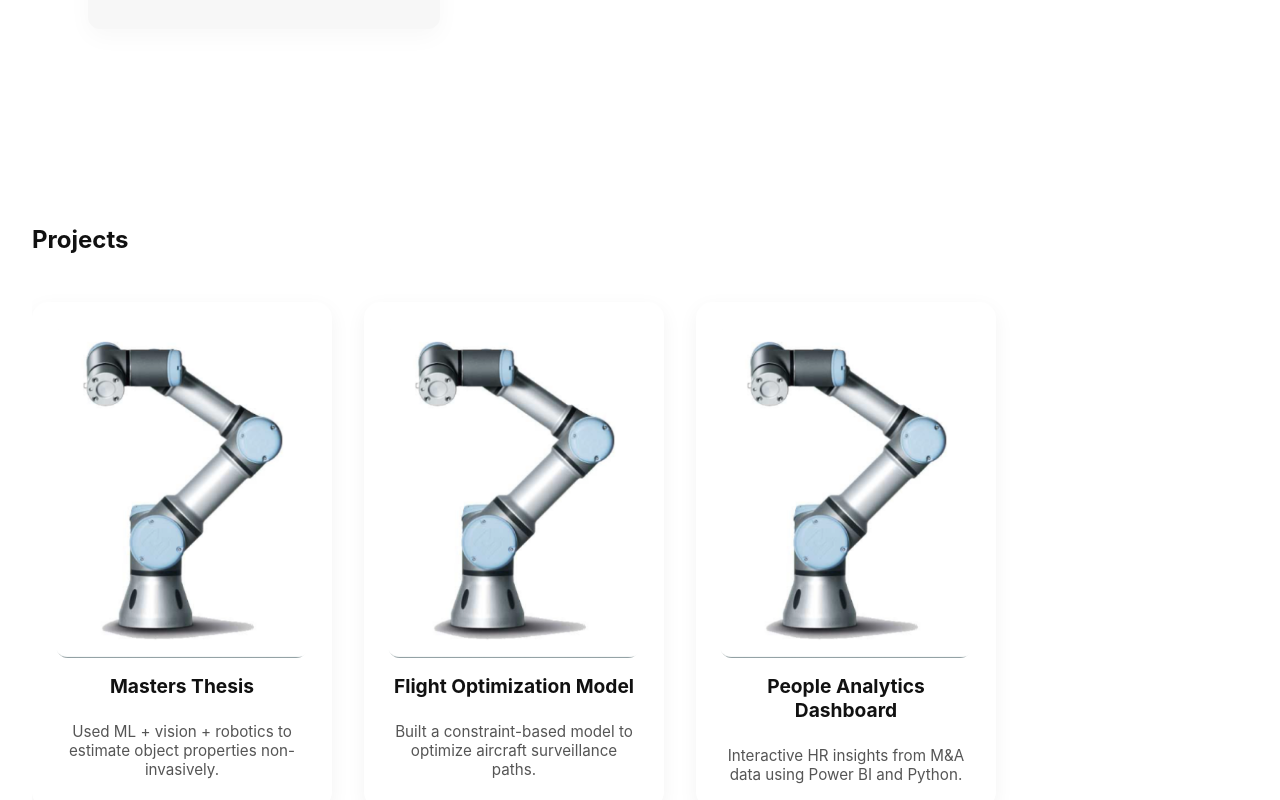
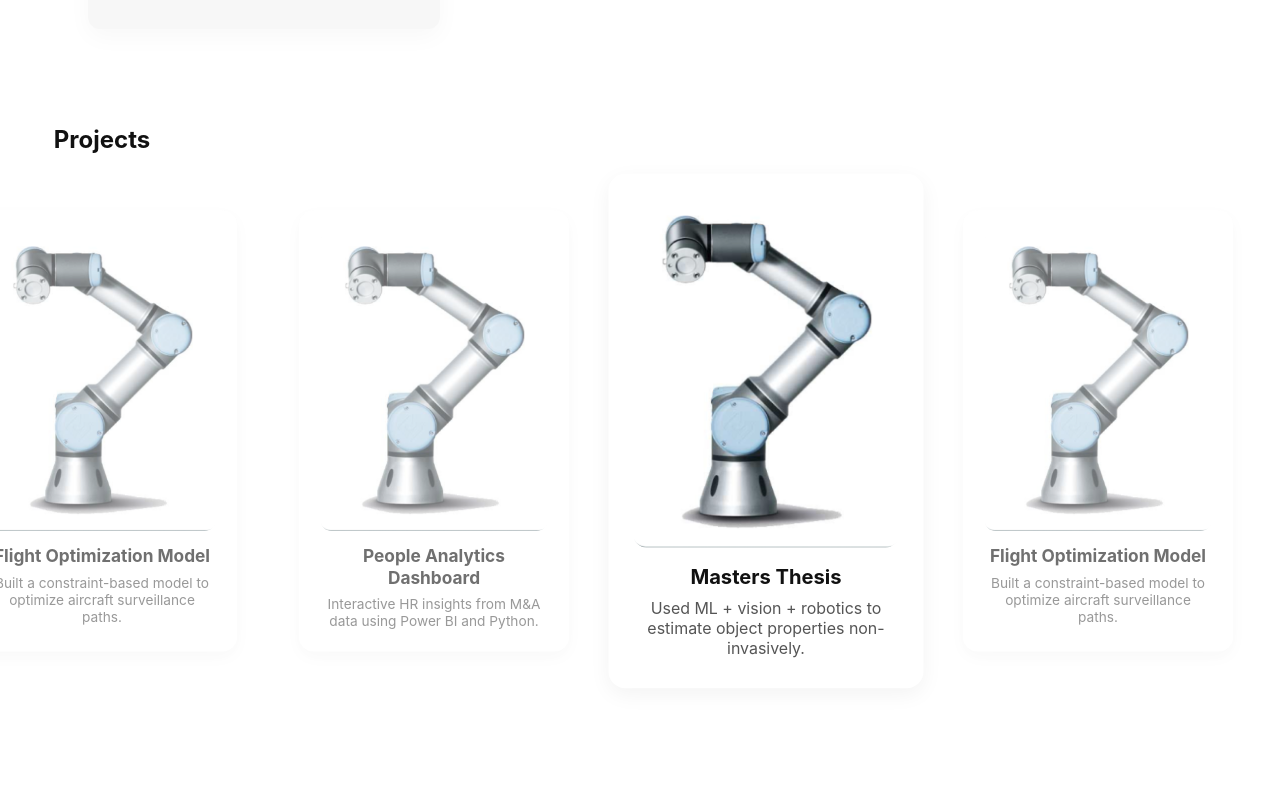
Before and after one commit to Neil-Basson/Portfolio, a plain HTML site: page index.html in a window 1280 px wide. Shown: the part 1520-2320 px from the top of the page. Drawn offline with Linux system fonts and the light colour scheme.

Commit message:
turnning wheel

```diff
--- a/index.html
+++ b/index.html
@@ -250,9 +250,9 @@
 
 
 
-  <section id="projects" class="section projects">
+<section id="projects" class="projects-carousel">
   <h2>Projects</h2>
-    <div class="horizontal-scroll">
+  <div class="carousel-track" id="carouselTrack">
     <div class="project-card">
       <img src="images/project1.png" alt="Project 1" />
       <h3>Masters Thesis</h3>
@@ -268,9 +268,10 @@
       <h3>People Analytics Dashboard</h3>
       <p>Interactive HR insights from M&A data using Power BI and Python.</p>
     </div>
-      <!-- Add more cards as needed -->
+    <!-- Add more project cards as needed -->
   </div>
 </section>
+
 
 
   <section class="section contact">
--- a/script.js
+++ b/script.js
@@ -18,3 +18,67 @@ document.addEventListener("DOMContentLoaded", () => {
 
     cards.forEach(card => observer.observe(card));
   });
+
+
+
+
+
+
+
+
+
+  document.addEventListener('DOMContentLoaded', () => {
+    const track = document.getElementById('carouselTrack');
+    const container = document.querySelector('.projects-carousel');
+    let cards = Array.from(track.children);
+
+    // Clone first & last cards to simulate loop
+    const cloneFirst = cards.slice(0, 2).map(c => c.cloneNode(true));
+    const cloneLast = cards.slice(-2).map(c => c.cloneNode(true));
+
+    cloneFirst.forEach(c => track.appendChild(c));
+    cloneLast.reverse().forEach(c => track.insertBefore(c, track.firstChild));
+
+    // Adjust scroll to real first card
+    const cardWidth = cards[0].offsetWidth + 32; // width + gap
+    container.scrollLeft = cardWidth * 2;
+
+    const allCards = track.querySelectorAll('.project-card');
+
+    function updateActiveCard() {
+      const center = container.scrollLeft + container.offsetWidth / 2;
+      let closest = null;
+      let closestDist = Infinity;
+
+      allCards.forEach(card => {
+        const box = card.getBoundingClientRect();
+        const cardCenter = box.left + box.width / 2;
+        const dist = Math.abs(window.innerWidth / 2 - cardCenter);
+        if (dist < closestDist) {
+          closestDist = dist;
+          closest = card;
+        }
+      });
+
+      allCards.forEach(card => card.classList.remove('active'));
+      if (closest) closest.classList.add('active');
+    }
+
+    container.addEventListener('scroll', () => {
+      const maxScroll = track.scrollWidth - container.clientWidth;
+
+      // Jump from end to start
+      if (container.scrollLeft <= cardWidth) {
+        container.scrollLeft = container.scrollLeft + (cardWidth * cards.length);
+      }
+
+      // Jump from start to end
+      if (container.scrollLeft >= maxScroll - cardWidth) {
+        container.scrollLeft = container.scrollLeft - (cardWidth * cards.length);
+      }
+
+      window.requestAnimationFrame(updateActiveCard);
+    });
+
+    updateActiveCard(); // initial highlight
+  });
--- a/style.css
+++ b/style.css
@@ -193,51 +193,60 @@
 
 
 
-  .projects h2 {
-    margin-bottom: 2rem;
+  .projects-carousel {
+    overflow-x: scroll;
+    display: flex;
+    flex-direction: column;
+    align-items: center;
+    scroll-behavior: smooth;
   }
 
-  .horizontal-scroll {
+  .carousel-track {
     display: flex;
-    overflow-x: auto;
     gap: 2rem;
     scroll-snap-type: x mandatory;
-    padding: 1rem 0;
-    -webkit-overflow-scrolling: touch;
+    padding: 2rem 2rem 4rem;
+    overflow-x: auto;
   }
 
   .project-card {
-    scroll-snap-align: start;
+    scroll-snap-align: center;
     background: #fff;
     border-radius: 16px;
     box-shadow: 0 6px 20px rgba(0, 0, 0, 0.05);
     min-width: 300px;
     max-width: 300px;
+    flex-shrink: 0;
     padding: 1.5rem;
-    flex-shrink: 0;
-    text-align: center;
     display: flex;
     flex-direction: column;
-    gap: 1rem;
-    transition: transform 0.2s ease;
+    align-items: center;
+    transition: transform 0.3s ease, opacity 0.3s ease;
+    transform: scale(0.9);
+    opacity: 0.6;
   }
 
-  .project-card:hover {
-    transform: translateY(-5px);
+  .project-card.active {
+    transform: scale(1.05);
+    opacity: 1;
+    z-index: 2;
   }
 
   .project-card img {
     width: 100%;
     height: auto;
     border-radius: 12px;
+    margin-bottom: 1rem;
   }
 
   .project-card h3 {
     font-size: 1.2rem;
     margin-bottom: 0.5rem;
+    text-align: center;
   }
 
   .project-card p {
     font-size: 0.95rem;
     color: #555;
+    text-align: center;
   }
```
Lines whose indentation alone changed are shown as unchanged.
